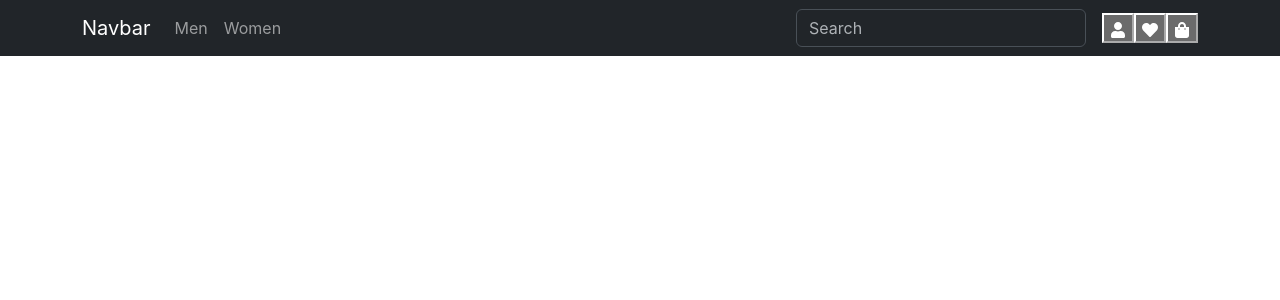
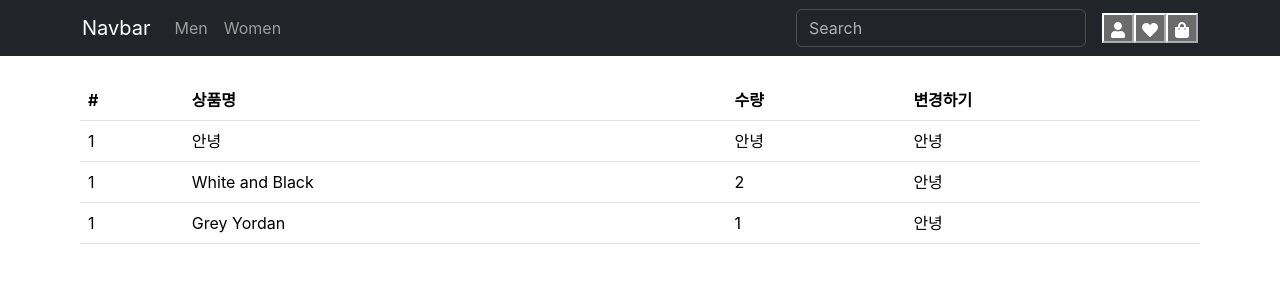
Before and after one commit to myeonji/Capston, a React (Create React App) app in the folder shop/: page /cart in a window 1280 px wide. Shown: the top 300 px of the page. Built offline with nearby package versions, Linux system fonts and the light colour scheme.

Commit message:
cart 추가

```diff
--- a/shop/package.json
+++ b/shop/package.json
@@ -3,6 +3,7 @@
   "version": "0.1.0",
   "private": true,
   "dependencies": {
+    "@reduxjs/toolkit": "^1.8.1",
     "@testing-library/jest-dom": "^5.17.0",
     "@testing-library/react": "^13.4.0",
     "@testing-library/user-event": "^13.5.0",
@@ -11,6 +12,7 @@
     "react-bootstrap": "^2.10.2",
     "react-dom": "^18.2.0",
     "react-icons": "^5.2.0",
+    "react-redux": "^8.1.3",
     "react-router-dom": "^6.23.0",
     "react-scripts": "5.0.1",
     "web-vitals": "^2.1.4"
--- a/shop/src/App.js
+++ b/shop/src/App.js
@@ -7,6 +7,7 @@ import Detail from './routes/detail.js'
 import About from './routes/about.js'
 import Itemlist from './routes/itemlist.js'
 import Home from './routes/home.js'
+import Cart from './routes/cart.js'
 import { FaUser,FaHeart,FaShoppingBag } from "react-icons/fa";
 import { BiBorderRight } from 'react-icons/bi';
 
@@ -71,6 +72,7 @@ function App() {
           <Route  path="member" element={<Member/>}/>
           <Route path="location" element={<Location/>}></Route>
         </Route>
+        <Route path="/cart" element={<Cart/>}></Route>
       </Routes>
 
       </div>
--- a/shop/src/data.js
+++ b/shop/src/data.js
@@ -1,3 +1,5 @@
+import { FaBluetooth } from "react-icons/fa";
+
 let a = 10;
 let b = 100;
 
@@ -6,35 +8,40 @@ let data = [
       id : 0,
       title : "White and Black",
       content : "Born in France",
-      price : 120000
+      price : 120000,
+      color : "White"
     },
 
     {
       id : 1,
       title : "Red Knit",
       content : "Born in Seoul",
-      price : 110000
+      price : 110000,
+      color : "Red"
     },
 
     {
       id : 2,
       title : "Grey Yordan",
       content : "Born in the States",
-      price : 130000
+      price : 130000,
+      color : "Grey"
     },
 
     {
       id : 3,
       title : "4번",
       content : "Born in the States",
-      price : 130000
+      price : 130000,
+      color : "Blue"
     },
 
     {
       id : 4,
       title : "5번",
       content : "Born in the States",
-      price : 130000
+      price : 130000,
+      color : "Green"
     },
 
   ];
--- a/shop/src/index.js
+++ b/shop/src/index.js
@@ -4,14 +4,17 @@ import './index.css';
 import App from './App';
 import reportWebVitals from './reportWebVitals';
 import { BrowserRouter } from 'react-router-dom';
+import {Provider} from "react-redux";
+import store from './store/store.js'
 
 const root = ReactDOM.createRoot(document.getElementById('root'));
 root.render(
   <React.StrictMode>
-    <BrowserRouter>
-      <App />
-    </BrowserRouter>
-
+    <Provider store={store}>
+      <BrowserRouter>
+        <App />
+      </BrowserRouter>
+    </Provider>
   </React.StrictMode>
 );
 
--- a/shop/src/routes/cart.js
+++ b/shop/src/routes/cart.js
@@ -0,0 +1,47 @@
+import { useSelector } from "react-redux"
+import {Table} from 'react-bootstrap'
+
+function Cart(){
+    let state = useSelector((state) => { return state } )
+
+return(
+    <div className="Body">
+        <Table>
+        <thead>
+    <tr>
+      <th>#</th>
+      <th>상품명</th>
+      <th>수량</th>
+      <th>변경하기</th>
+    </tr>
+  </thead>
+  <tbody>
+    <tr>
+      <td>1</td>
+      <td>안녕</td>
+      <td>안녕</td>
+      <td>안녕</td>
+    </tr>
+  </tbody>
+        <tbody>
+    {
+      state.cart.map((a, i)=>
+        <tr key={i}>
+          <td>1</td>
+          <td>{state.cart[i].name}</td>
+          <td>{state.cart[i].count}</td>
+          <td>안녕</td>
+        </tr>
+       )
+     }
+  </tbody>
+</Table>
+
+    </div>
+
+  )
+
+
+}
+
+export default Cart
--- a/shop/src/routes/detail.js
+++ b/shop/src/routes/detail.js
@@ -18,6 +18,7 @@ function Detail(props){
           <div className="col-md-6 mt-4">
             <h4 className="pt-5">{itemId.title}</h4>
             <p>{itemId.content}</p>
+            <p>{itemId.color}</p>
             <p>{itemId.price}원</p>
             <p>COLOR</p>
             <div className="Circle"></div>
--- a/shop/src/routes/itemlist.js
+++ b/shop/src/routes/itemlist.js
@@ -95,6 +95,7 @@ function Modal(){
         <div className="Circle"></div>
         <h4>{props.shoes.title}</h4>
         <p>{props.shoes.price}</p>
+        <p>{props.shoes.color}</p>
       </div>
 
 
--- /dev/null
+++ b/shop/src/store/store.js
@@ -0,0 +1,16 @@
+import { configureStore,createSlice } from '@reduxjs/toolkit'
+
+let cart = createSlice({
+    name : 'cart',
+    initialState : [
+      {id : 0, name : 'White and Black', count : 2},
+      {id : 2, name : 'Grey Yordan', count : 1}
+    ]
+  })
+
+  export default configureStore({
+    reducer: {
+
+      cart : cart.reducer
+    }
+  })
```
Also changed, not shown: 1 other file (tests, documents, lock files or other folders).
